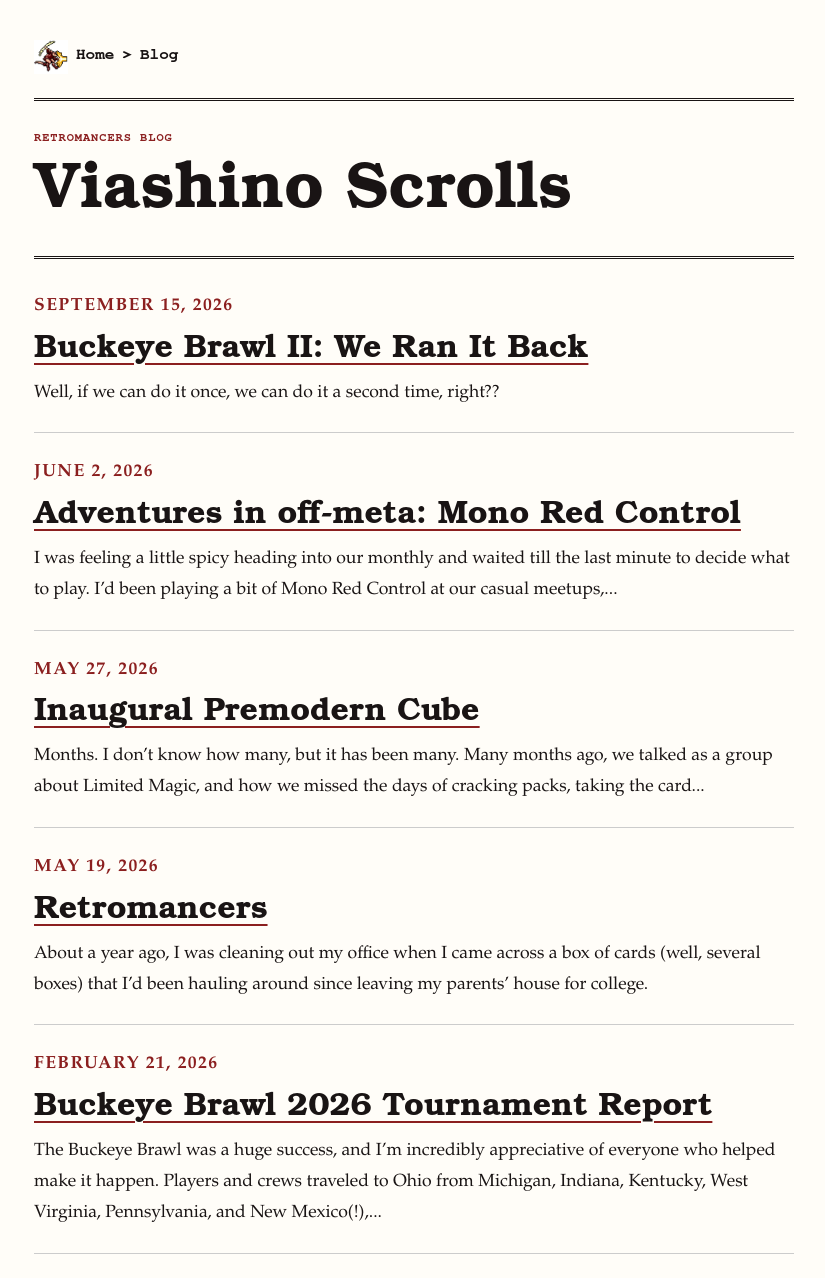
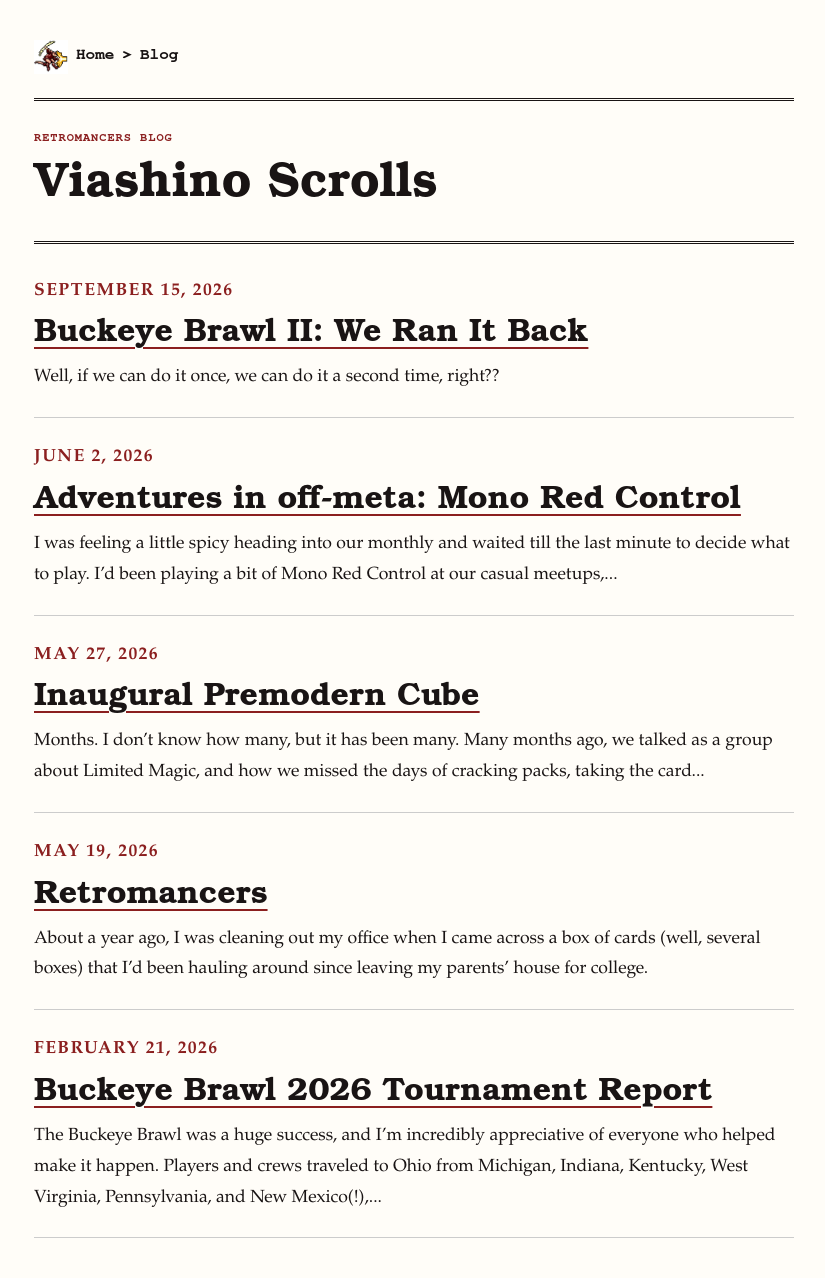
Before and after one commit to tonywok/retromancers.org, a Jekyll site: the page built from blog/index.html, in a window 1280 px wide. Shown: the whole page, without its empty margins (226-1051 px from the left). Built offline with Jekyll 4.4.1, drawn with Linux system fonts in a browser that asks for light colours.

Commit message:
Reduce blog title size further

```diff
--- a/css/style.css
+++ b/css/style.css
@@ -428,7 +428,7 @@ footer {
 
 .post-hero h1 {
   font-family: var(--font-antique);
-  font-size: clamp(1.75rem, 8.5cqi, 4rem);
+  font-size: clamp(1.75rem, 6.5cqi, 3rem);
   font-weight: var(--font-weight-8);
   letter-spacing: 0;
   line-height: var(--font-lineheight-00);
@@ -1117,7 +1117,7 @@ footer {
   }
 
   .post-hero h1 {
-    font-size: clamp(1.75rem, 8.5cqi, 2.8rem);
+    font-size: clamp(1.75rem, 6.5cqi, 2.4rem);
   }
 
   .post-content img {
```
